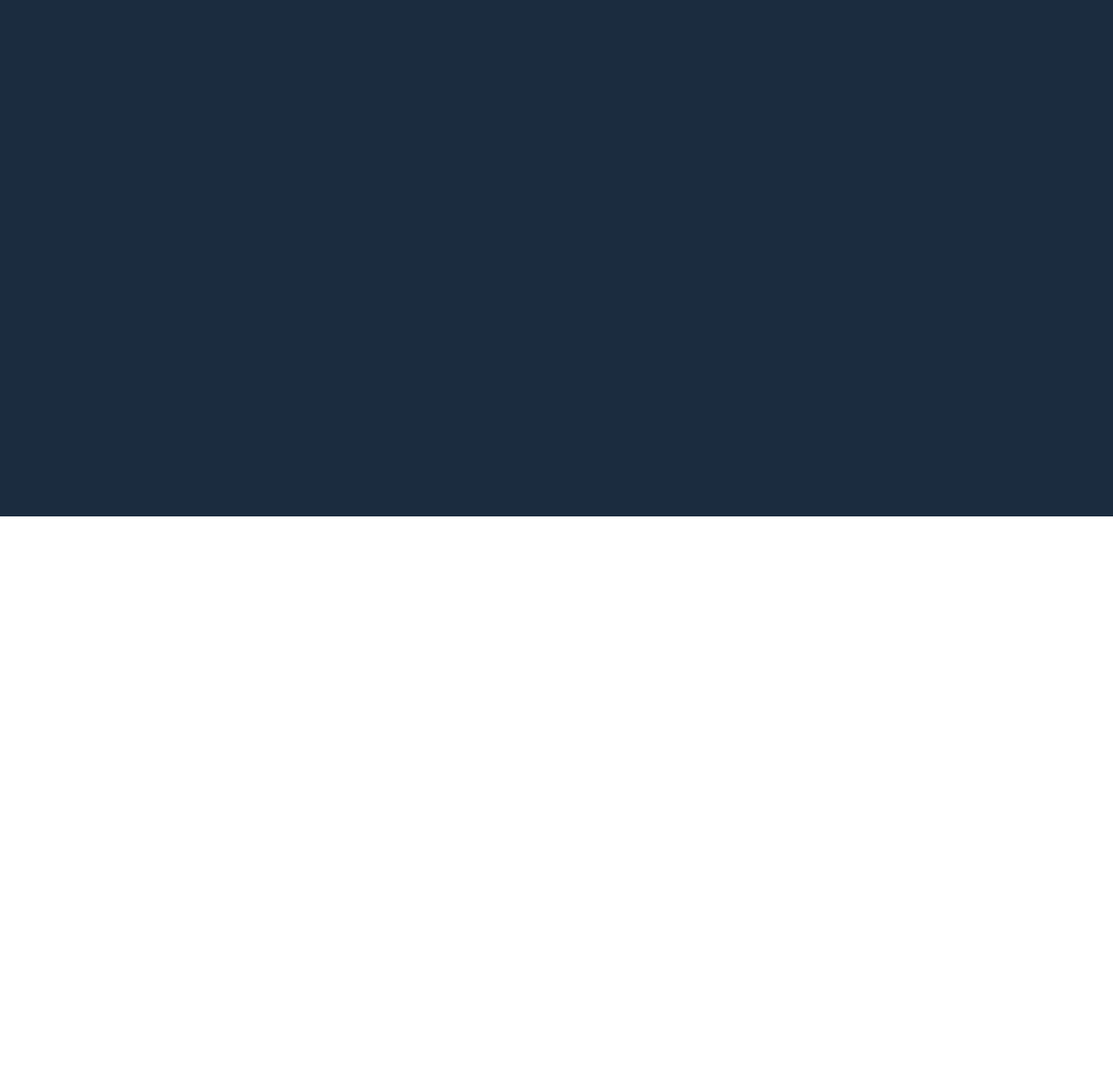
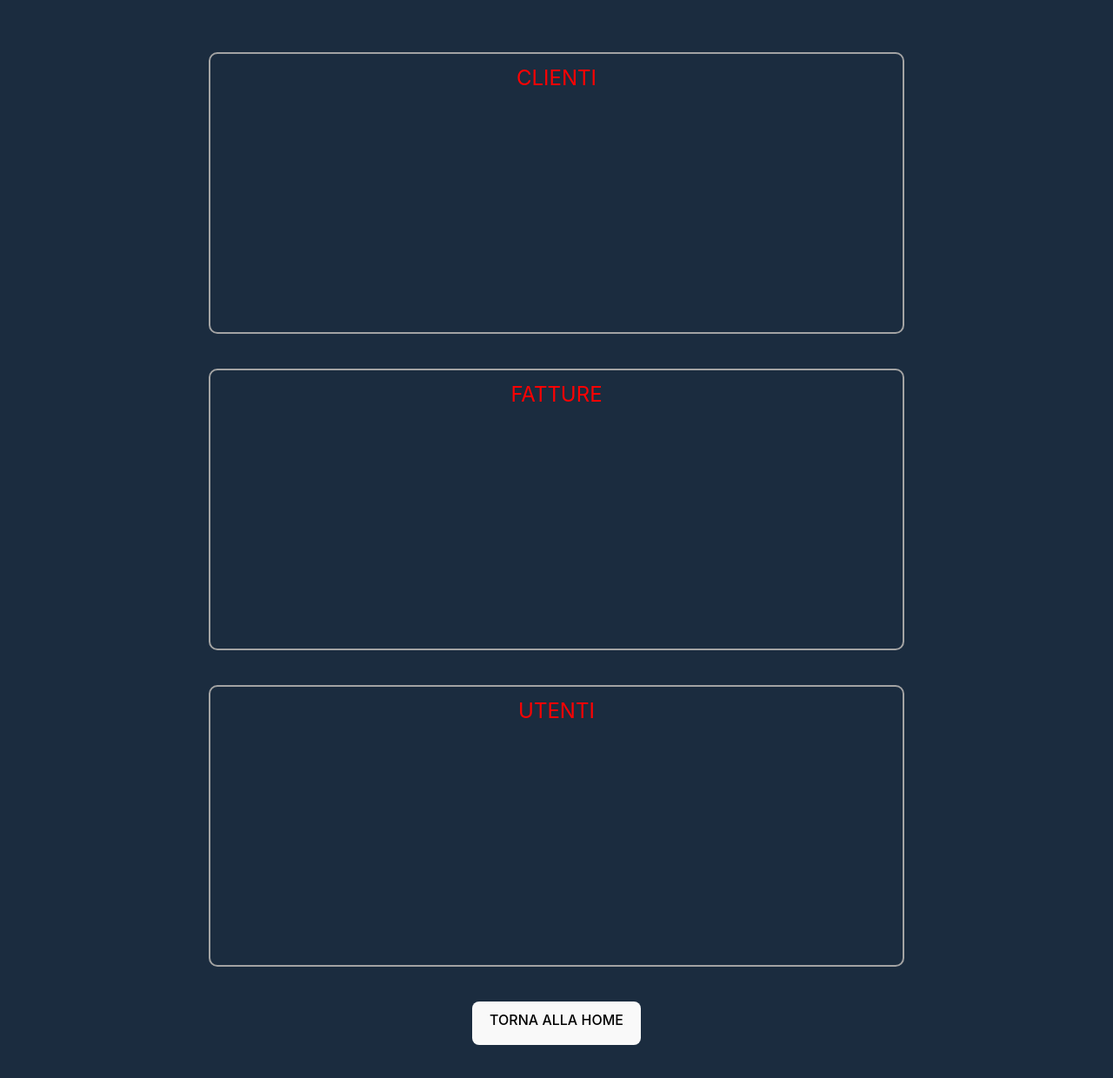
Before and after one commit to MattiaSusin/Bw2ReactFront, a React (Vite) app: page /dashboard in a window 1280 px wide. Before the commit this address had no page. Shown: the part 206-1446 px from the top of the page at 87% size. Before the commit the page ends 800 px from the top, so only its background shows below. Built offline with nearby package versions, Linux system fonts and the light colour scheme.

Commit message:
Add DashBoard

```diff
--- a/src/App.jsx
+++ b/src/App.jsx
@@ -5,6 +5,7 @@ import Registrazione from './assets/Components/React/Registrazione.jsx'
 import Cliente from './assets/Components/React/Cliente.jsx'
 import Selezione from './assets/Components/React/Selezione.jsx'
 import Fattura from './assets/Components/React/Fattura.jsx'
+import DashBoard from './assets/Components/React/DashBoard.jsx'
 
 function App() {
 
@@ -17,6 +18,7 @@ function App() {
             <Route path="/selezione" element={<Selezione/>}/>
             <Route path="/cliente" element={<Cliente/>}/>
             <Route path="/fattura" element={<Fattura/>}/>
+            <Route path="/dashboard" element={<DashBoard/>}/>
           </Routes>
       </BrowserRouter>
     </>
--- a/src/assets/Components/Css/Cliente.css
+++ b/src/assets/Components/Css/Cliente.css
@@ -54,3 +54,10 @@
     display: flex;
     justify-content: center;
 }
+
+.btnCliente{
+    display: flex;
+    justify-content: center;
+    height: 50px;
+    margin-left: 10px;
+}
--- /dev/null
+++ b/src/assets/Components/Css/Dashboard.css
@@ -0,0 +1,49 @@
+.contDashboard{
+    width: 100vh;
+}
+
+.contTotDash{
+    display: flex;
+    justify-content: center;
+    width: 100%;
+    height: 100%;
+
+}
+
+.ClientiCont{
+    display: flex;
+    justify-content: center;
+    border: 2px solid rgb(163, 163, 163);
+    border-radius: 10px;
+    height: 40vh;
+    margin-bottom: 5%;
+}
+
+.FattureDash{
+    display: flex;
+    justify-content: center;
+    border: 2px solid rgb(163, 163, 163);
+    border-radius: 10px;
+    height: 40vh;
+    margin-bottom: 5%;
+}
+
+.UtentiDash{
+    display: flex;
+    justify-content: center;
+    border: 2px solid rgb(163, 163, 163);
+    border-radius: 10px;
+    height: 40vh;
+    margin-bottom: 5%;
+}
+
+.h2Dash{
+    font-size: x-large;
+    margin-top: 2%;
+    color: rgb(255, 2, 2);
+}
+
+.h2Dash:hover{
+    cursor: pointer;
+    text-decoration: underline;
+}
--- a/src/assets/Components/Css/Registrazione.css
+++ b/src/assets/Components/Css/Registrazione.css
@@ -33,6 +33,14 @@
     width: 900px;
     display: flex;
     justify-content: center;
+}
+
+.ContBtnFattura{
+    width: 100%;
+    display: flex;
+    justify-content: center;
+    margin-top: 5%;
+    margin-bottom: 5%;
 }
 
 
--- a/src/assets/Components/Css/Selezione.css
+++ b/src/assets/Components/Css/Selezione.css
@@ -4,11 +4,31 @@
     display: flex;
     justify-content: space-around;
     align-items: center;
+    width: 100%;
+
 }
 
-.btnSelezione{
+.btnSelezione1{
     border: none;
     border-radius: 10px;
     height: 150px;
     width: 350px;
+    margin-right: 10px;
 }
+
+.btnSelezione2{
+    border: none;
+    border-radius: 10px;
+    height: 150px;
+    width: 350px;
+    margin-right: 10px;
+    margin-left: 10px;
+}
+
+.btnSelezione3{
+    border: none;
+    border-radius: 10px;
+    height: 150px;
+    width: 350px;
+    margin-left: 10px;
+}
--- a/src/assets/Components/React/Cliente.jsx
+++ b/src/assets/Components/React/Cliente.jsx
@@ -1,4 +1,4 @@
-import { Form, InputGroup } from "react-bootstrap";
+import { Form, InputGroup, NavLink } from "react-bootstrap";
 
 const Cliente = () => {
   return (
@@ -175,6 +175,12 @@ const Cliente = () => {
             </Form.Group>
           </Form>
         </div>
+        <div className="ContBtnFattura">
+      <NavLink to="/dashboard" className="nav-link">
+         <button className="btnReg">TORNA ALLA HOME</button>
+      </NavLink>
+      <button className="btnCliente">SALVA CLIENTE</button>
+      </div>
       </Form>
     </div>
   );
--- /dev/null
+++ b/src/assets/Components/React/DashBoard.jsx
@@ -0,0 +1,30 @@
+import { Form, NavLink } from "react-bootstrap"
+
+const DashBoard = () => {
+    return(
+        <div className="contTotDash">
+      <Form >
+          <h1 className="H1Cliente">DASHBOARD</h1>
+          <div className="contDashboard">
+            <div className="ClientiCont">
+                <h2 className="h2Dash">CLIENTI</h2>
+            </div>
+            <div className="FattureDash">
+                <h2 className="h2Dash">FATTURE</h2>
+            </div>
+            <div className="UtentiDash">
+                <h2 className="h2Dash">UTENTI</h2>
+            </div>
+          </div>
+          <div className="ContBtnFattura">
+      <NavLink to="/dashboard" className="nav-link">
+         <button className="btnReg">TORNA ALLA HOME</button>
+      </NavLink>
+      </div>
+      </Form>
+
+        </div>
+
+    )
+}
+export default DashBoard;
--- a/src/assets/Components/React/Fattura.jsx
+++ b/src/assets/Components/React/Fattura.jsx
@@ -1,4 +1,4 @@
-import { Form, InputGroup } from "react-bootstrap";
+import { Form, InputGroup, NavLink } from "react-bootstrap";
 
 const Fattura = () => {
     return(
@@ -74,6 +74,12 @@ const Fattura = () => {
     />
   </InputGroup>
 </div>
+
+<div className="ContBtnFattura">
+      <NavLink to="/dashboard" className="nav-link">
+         <button className="btnReg">TORNA ALLA HOME</button>
+      </NavLink>
+      </div>
       </Form>
         </div>
 
--- a/src/assets/Components/React/Selezione.jsx
+++ b/src/assets/Components/React/Selezione.jsx
@@ -4,13 +4,18 @@ const Selezione = () => {
     return(
         <div className="contBtnSelezione">
             <NavLink to="/cliente" className="nav-link">
-            <Button className="btnSelezione">
+            <Button className="btnSelezione1">
                 REGISTRA UN CLIENTE
             </Button>
             </NavLink>
             <NavLink to="/fattura" className="nav-link">
-            <Button className="btnSelezione" >
+            <Button className="btnSelezione2" >
                 EMETTI UNA FATTURA
+            </Button>
+            </NavLink>
+            <NavLink to="/dashboard" className="nav-link">
+            <Button className="btnSelezione3" >
+                VAI ALLA DASHBOARD
             </Button>
             </NavLink>
         </div>
--- a/src/main.jsx
+++ b/src/main.jsx
@@ -7,6 +7,7 @@ import '../src/assets/Components/Css/Form.css'
 import '../src/assets/Components/Css/Registrazione.css'
 import '../src/assets/Components/Css/Selezione.css'
 import '../src/assets/Components/Css/Cliente.css'
+import '../src/assets/Components/Css/Dashboard.css'
 
 import './index.css'
 
```
